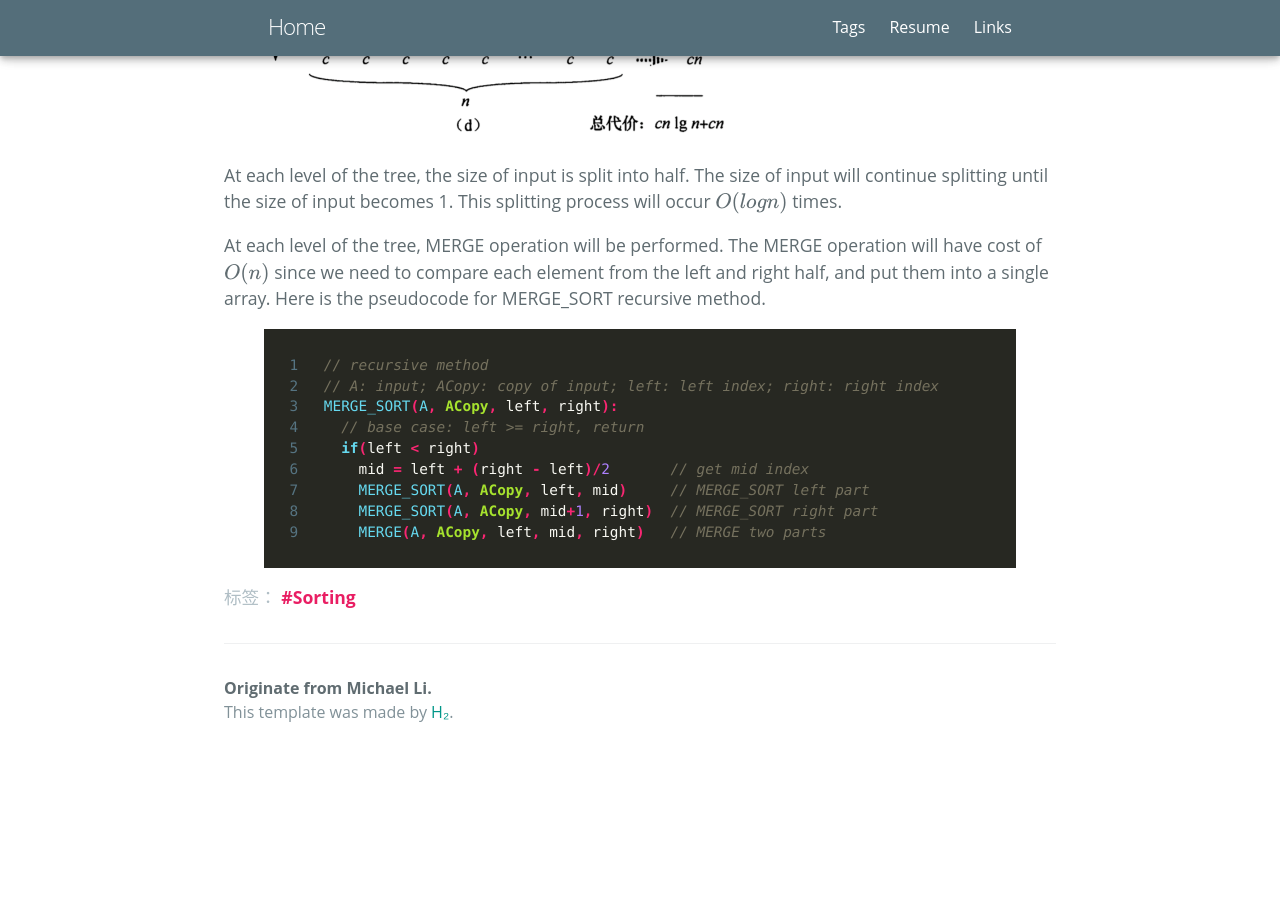
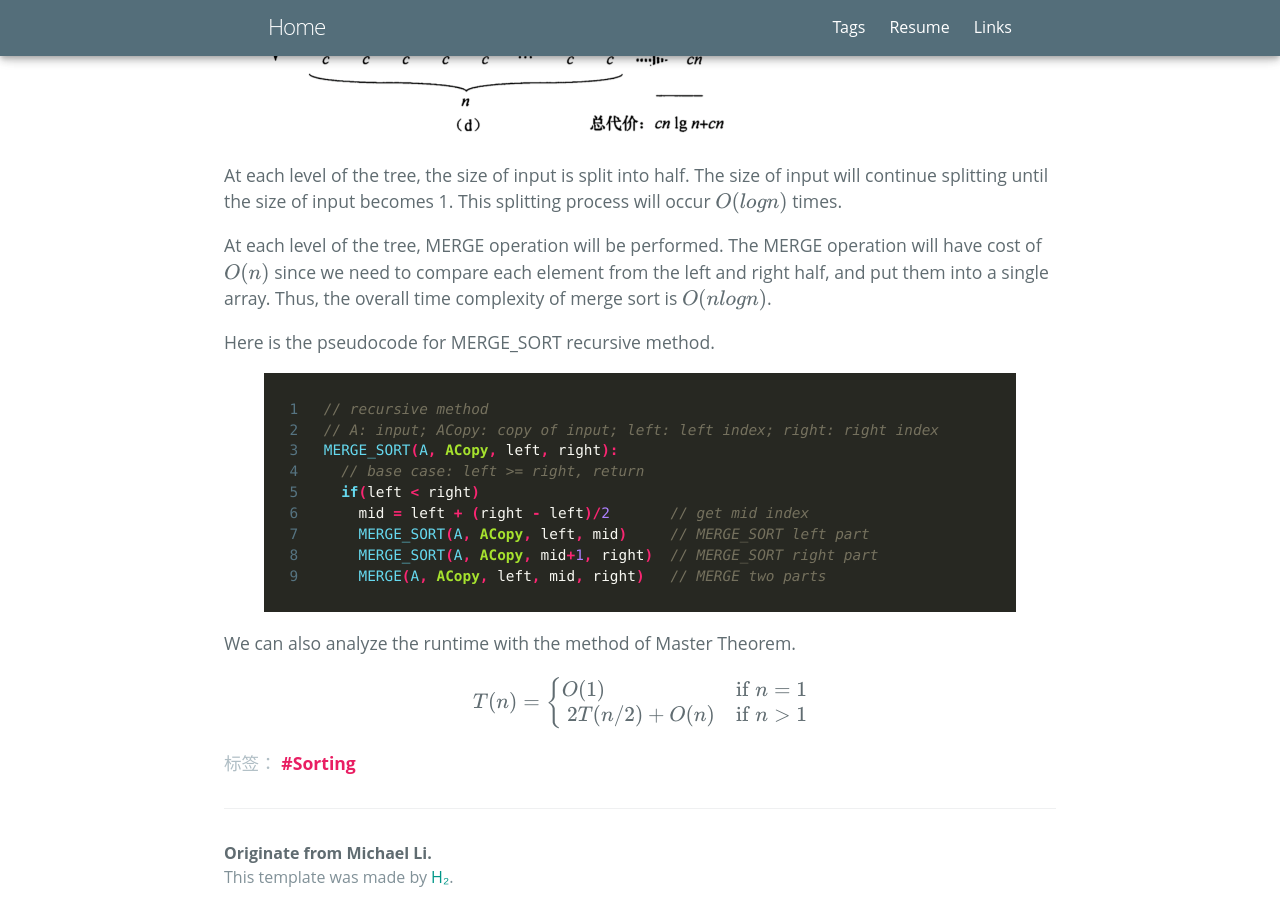
Before and after one commit to zl323/zl323.github.io, a Jekyll site: the page built from _posts/2020-05-13-Merge-Sort.md, in a window 1280 px wide and 900 px high, scrolled down 900 px. Built offline with Jekyll 4.4.1, drawn with Linux system fonts in a browser that asks for light colours; some web fonts are replaced; formulas are drawn with MathJax 3; before the commit the page ends 1672 px from its top, so only the background shows below that.

Commit message:
edit merge sort

```diff
--- a/_posts/2020-05-13-Merge-Sort.md
+++ b/_posts/2020-05-13-Merge-Sort.md
@@ -10,7 +10,9 @@ The image below shows how the merge sort operates at each level.
 
 At each level of the tree, the size of input is split into half. The size of input will continue splitting until the size of input becomes 1. This splitting process will occur $O(logn)$ times.
 
-At each level of the tree, MERGE operation will be performed. The MERGE operation will have cost of $O(n)$ since we need to compare each element from the left and right half, and put them into a single array. Here is the pseudocode for MERGE_SORT recursive method.
+At each level of the tree, MERGE operation will be performed. The MERGE operation will have cost of $O(n)$ since we need to compare each element from the left and right half, and put them into a single array. Thus, the overall time complexity of merge sort is $O(nlogn)$.
+
+Here is the pseudocode for MERGE_SORT recursive method.
 
 {% highlight java linenos %}
 // recursive method
@@ -23,3 +25,12 @@ MERGE_SORT(A, ACopy, left, right):
     MERGE_SORT(A, ACopy, mid+1, right)  // MERGE_SORT right part
     MERGE(A, ACopy, left, mid, right)   // MERGE two parts
 {% endhighlight %}
+
+We can also analyze the runtime with the method of Master Theorem.
+\\[
+T(n) =
+  \begin{cases}
+    O(1) &\text{if } n=1\\\\\\\\
+    2T(n/2)+O(n) &\text{if } n>1
+  \end{cases}
+\\]
```
